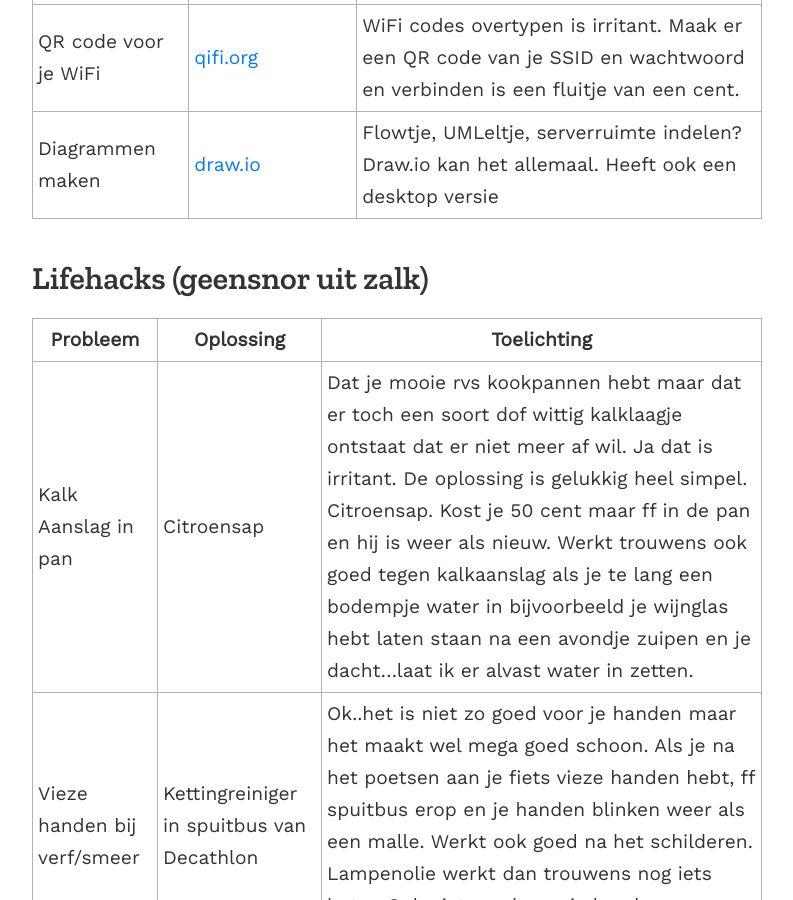
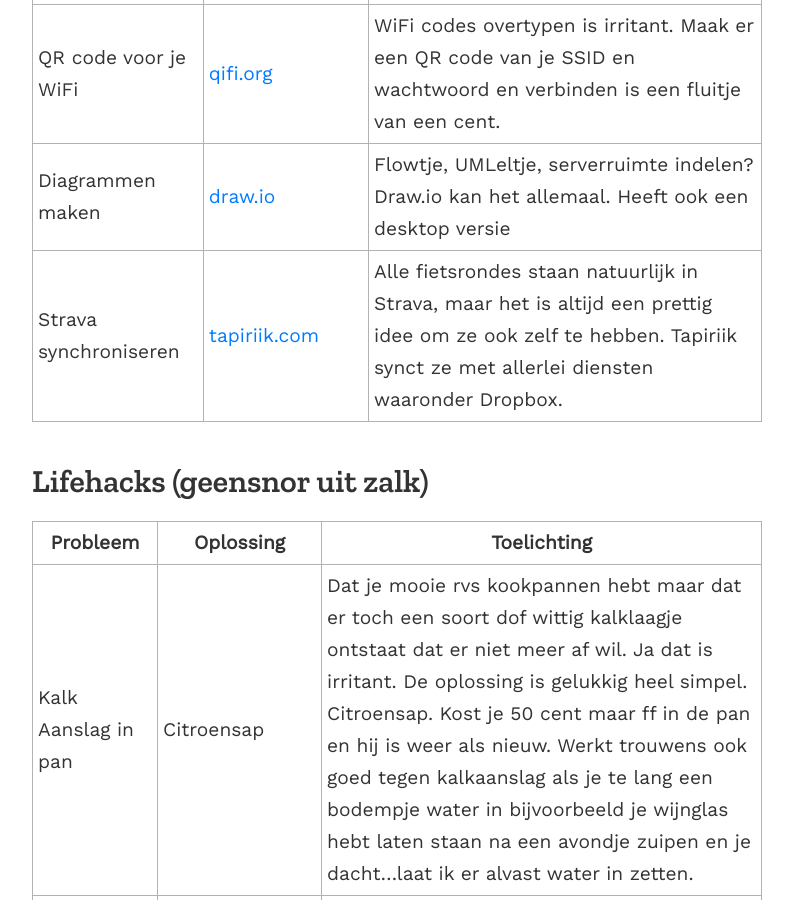
Before and after one commit to geensnor/geensnor.nl, a Jekyll site: the page built from pages/tips.md, in a window 1280 px wide and 900 px high, scrolled down 5571 px. Shown: the whole window, without its empty margins (243-1036 px from the left). Built offline with Jekyll 4.4.1, drawn with Linux system fonts in a browser that asks for light colours.

Commit message:
Tapiriik.com toegevoegd.

```diff
--- a/pages/tips.md
+++ b/pages/tips.md
@@ -74,6 +74,7 @@
 |Bestanden en tekst delen|[webdrop.space](https://webdrop.space/)|Soms moet je wat delen tussen verschillende apparaten die ook nog eens verschillende OS-en hebben. Werkt op je LAN zonder configuratie.|
 |QR code voor je WiFi|[qifi.org](https://qifi.org/)|WiFi codes overtypen is irritant. Maak er een QR code van je SSID en wachtwoord en verbinden is een fluitje van een cent.|
 |Diagrammen maken|[draw.io](https://www.draw.io)|Flowtje, UMLeltje, serverruimte indelen? Draw.io kan het allemaal. Heeft ook een desktop versie|
+|Strava synchroniseren|[tapiriik.com](https://tapiriik.com/)|Alle fietsrondes staan natuurlijk in Strava, maar het is altijd een prettig idee om ze ook zelf te hebben. Tapiriik synct ze met allerlei diensten waaronder Dropbox.|
 
 ## Lifehacks (geensnor uit zalk)
 
```
